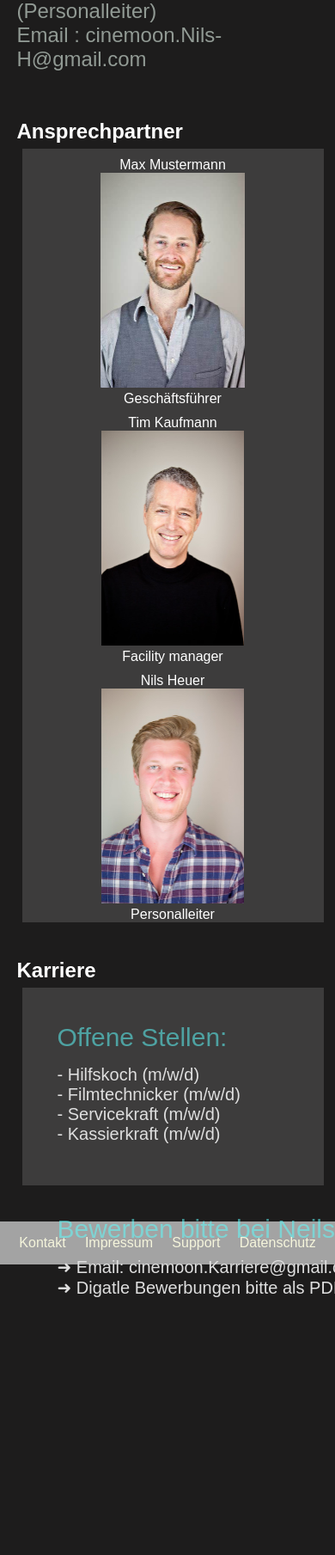
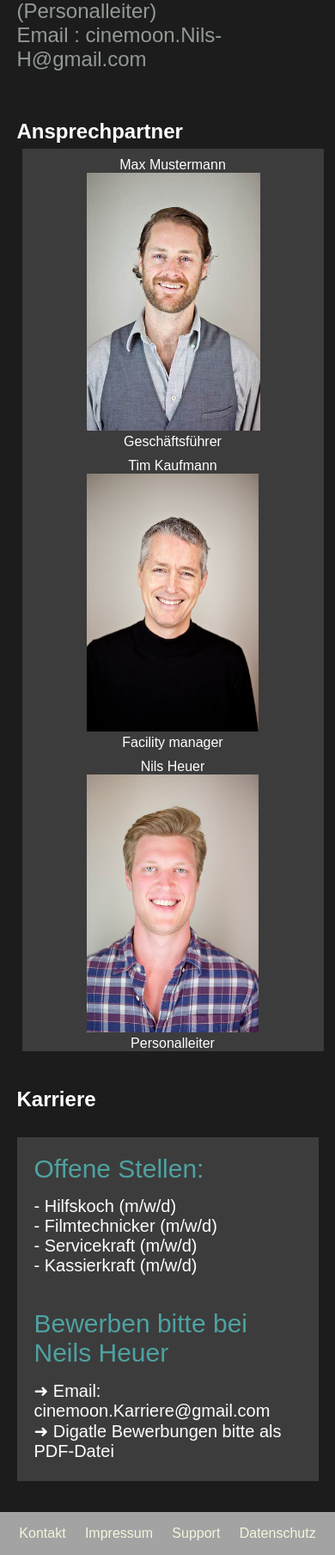
Before and after one commit to KimJCode/cinemoon, a PHP site: page /Kontaktseite.php in a window 390 px wide. Shown: the part 624-2433 px from the top of the page at 86% size. Run offline with PHP 8.4, Linux system fonts and the light colour scheme.

Commit message:
Responsive Design Kontaktseite

```diff
--- a/Kontaktseite.php
+++ b/Kontaktseite.php
@@ -59,20 +59,26 @@
 
                  <br><br>
                  <h2> Karriere </h2>
-               <section id = "box">
-                   <div class="das-Element2" style="width: 350px" >
-                    <p class = "Unter-Ueberschrift"> Offene Stellen: </p>
-                        - Hilfskoch (m/w/d) <br>
-                        - Filmtechnicker (m/w/d) <br>
-                        - Servicekraft (m/w/d) <br>
-                        - Kassierkraft (m/w/d) <br>
+                 <div class="KontaktBox">
+                    <div style="width: 45%;" class="KontaktBoxElement">
+                      <ul style="list-style: none;">
+                        <li>  <p class = "Unter-Ueberschrift"> Offene Stellen: </p>  </li>
+                        <li> - Hilfskoch (m/w/d) </li>
+                        <li>  - Filmtechnicker (m/w/d) </li>
+                        <li>  - Servicekraft (m/w/d) </li>
+                        <li>  - Kassierkraft (m/w/d) </li>
+                        </ul>
                     </div>
-                    <div class="das-Element2" style="width: 450px">
-                        <p class = "Unter-Ueberschrift"> Bewerben bitte bei Neils Heuer </p>
-                            ➜ Email: cinemoon.Karriere@gmail.com <br>
-                            ➜ Digatle Bewerbungen bitte als PDF-Datei  <br>
+
+                    <div style="width: 590px;" class="KontaktBoxElement">
+                        <ul style="list-style: none;">
+                            <li>  <p class = "Unter-Ueberschrift"> Bewerben bitte bei Neils Heuer </p>  </li>
+                            <li> ➜ Email: cinemoon.Karriere@gmail.com </li>
+                            <li> ➜ Digatle Bewerbungen bitte als PDF-Datei</li>
+
+                        </ul>
                     </div>
-                </section>
+               </div>
                 <br><br>
             </article>
         </main>
--- a/Medien/CSS/styleKontakt.css
+++ b/Medien/CSS/styleKontakt.css
@@ -34,15 +34,6 @@ div.highlight p#beschreibung {
     background: #2efef700;
 }
 
-.das-Element2 {
-    display: inline-table;
-    margin: 35px;
-    padding: 6px;
-    background: #2efef700;
-    background-color: rgba(107, 182, 182, 0);
-    color: rgb(223, 223, 223);
-    font-size: 20px;
-}
 
 .Unter-Ueberschrift {
     color:rgba(93, 255, 255, 0.527);
@@ -55,3 +46,26 @@ div.highlight p#beschreibung {
     width: 100%;
     background: #7e7e7d53;
 }
+
+div.KontaktBox     {background: #7e7e7d53;
+    margin-top: 30px;
+    padding: 20px;}
+
+div.KontaktBoxElement {display: table-cell;
+        vertical-align: top;
+        font-size: 20px;
+        margin-left:50px ;
+        height: 180px;}
+
+.PBild {height: 500px; }
+
+/* Responsive Desgin*/
+
+@media screen and (max-width: 550px) {
+.PBild {height: 500px; }
+
+div.KontaktBoxElement {display: table-row;
+            vertical-align: top;}
+
+img {height: 300px;}
+}
```
